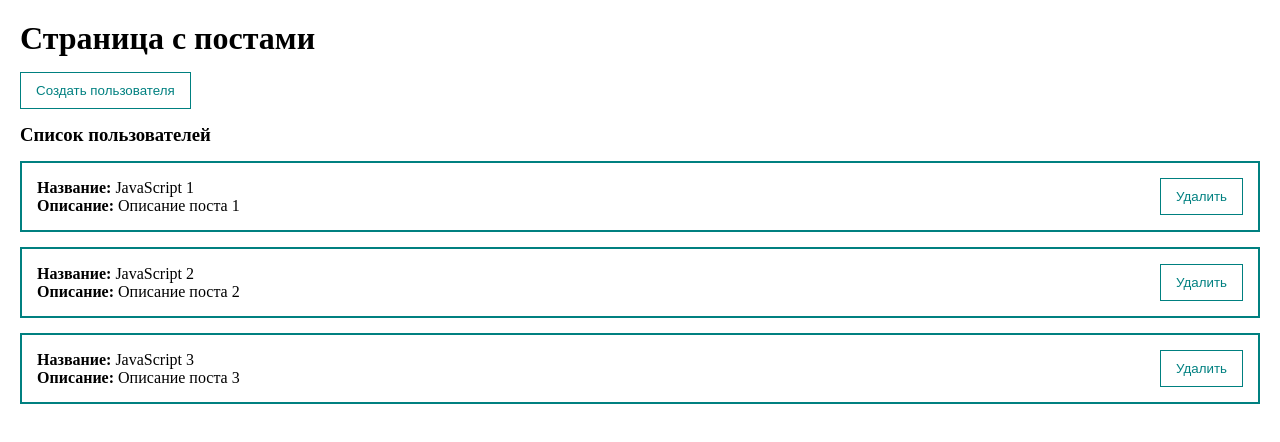
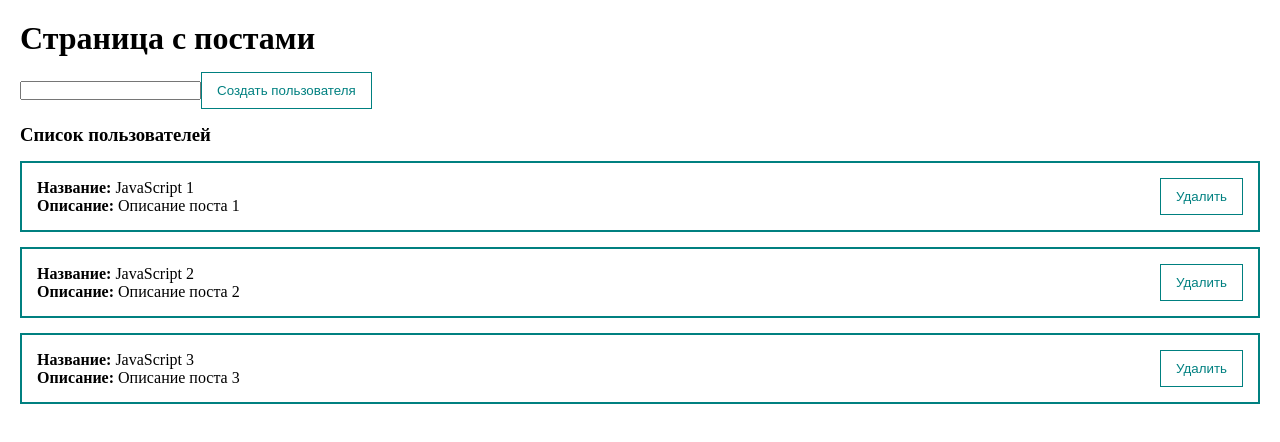
Before and after one commit to Wolf-Den1994/vue_ulbi, a Vue app: page / in a window 1280 px wide. Shown: the top 442 px of the page. Built offline with nearby package versions, Linux system fonts and the light colour scheme.

Commit message:
modifier v-model

```diff
--- a/src/App.vue
+++ b/src/App.vue
@@ -1,6 +1,7 @@
 <template>
   <div class="app">
     <h1>Страница с постами</h1>
+    <input type="text" v-model.trim="modifierValue">
     <my-button
       @click="showDialog"
       style="margin: 15px 0"
@@ -30,6 +31,7 @@ export default {
         { id: 3, title: 'JavaScript 3', body: 'Описание поста 3' },
       ],
       dialogVisible: false,
+      modifierValue: '',
     }
   },
   methods: {
```
